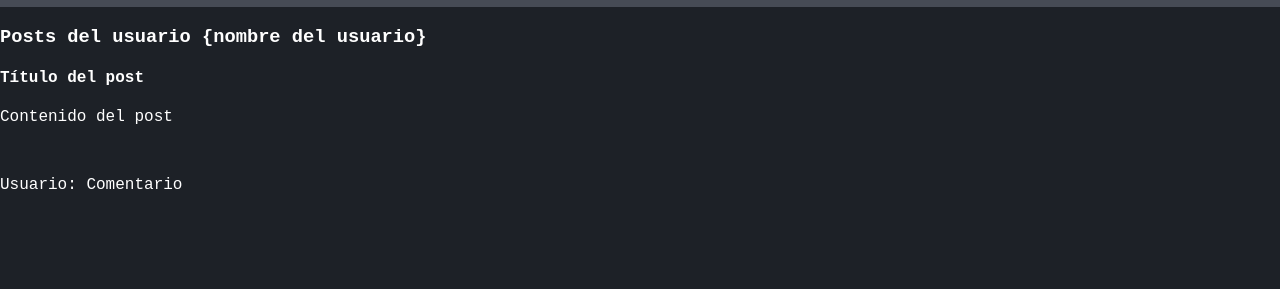
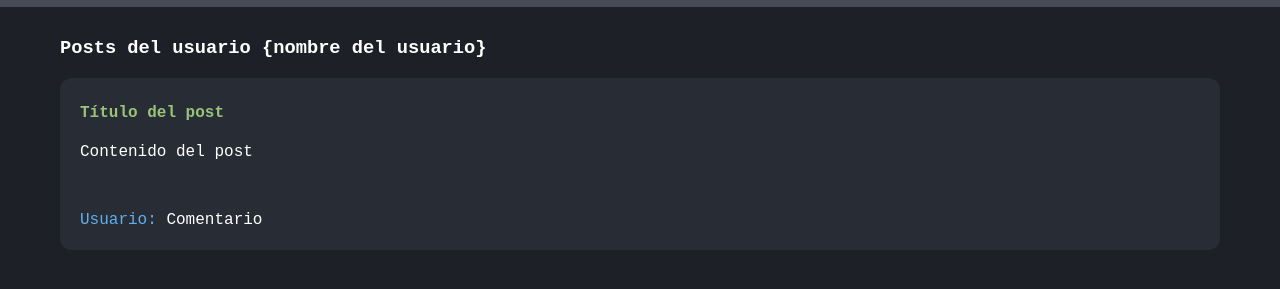
Before and after one commit to chemasb24/curso-git, a plain HTML site: page index.html in a window 1280 px wide. Shown: the part 63-352 px from the top of the page. Drawn offline with Linux system fonts and the light colour scheme; a web font is replaced by a local one.

Commit message:
Add post styles

```diff
--- a/style.css
+++ b/style.css
@@ -21,3 +21,21 @@ h1{
     width: 50px;
     height: 50px;
 }
+
+.container{
+    margin-top: 30px;
+    padding: 0 60px 0 60px;
+}
+
+.post{
+    background-color: #282c34;
+    padding: 5px 20px 5px 20px;
+    border-radius: 12px;
+}
+
+.post h4{
+    color: #98c379;
+}
+.post span{
+    color: #61afef;
+}
```
